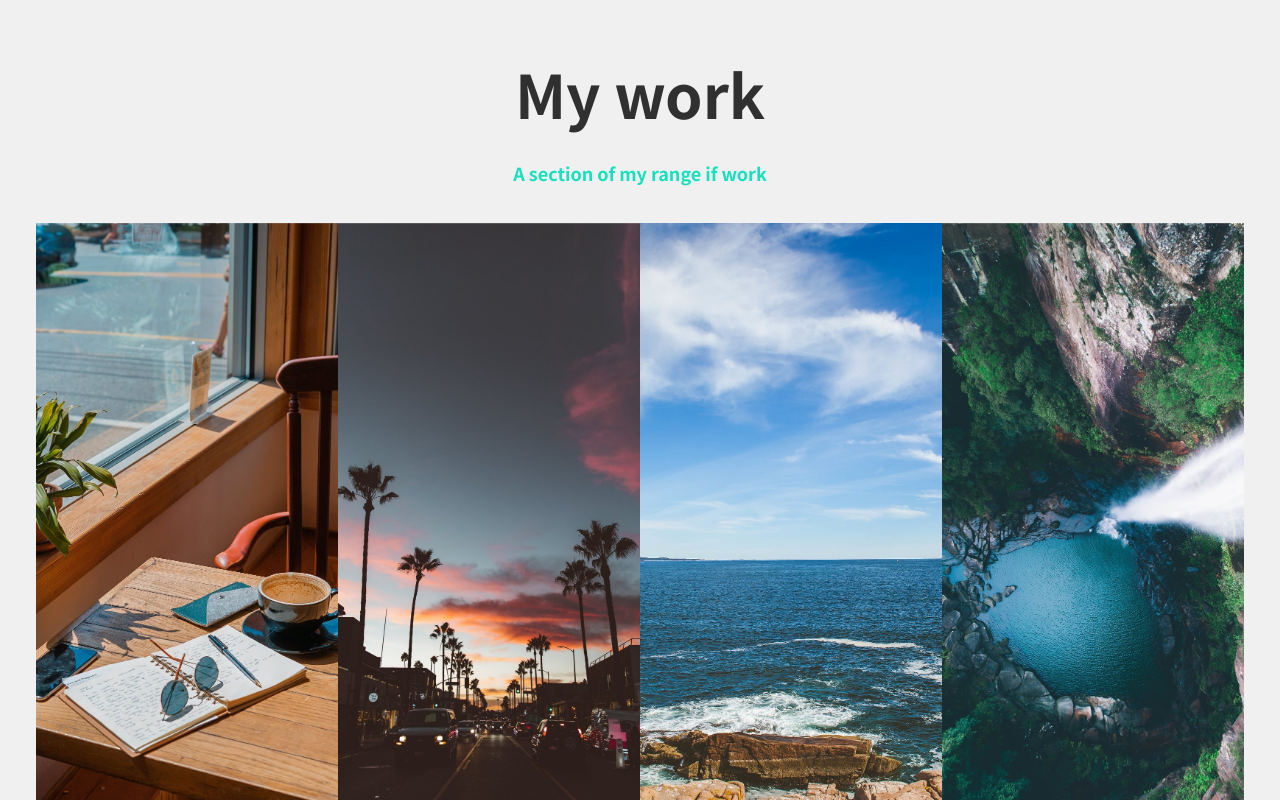
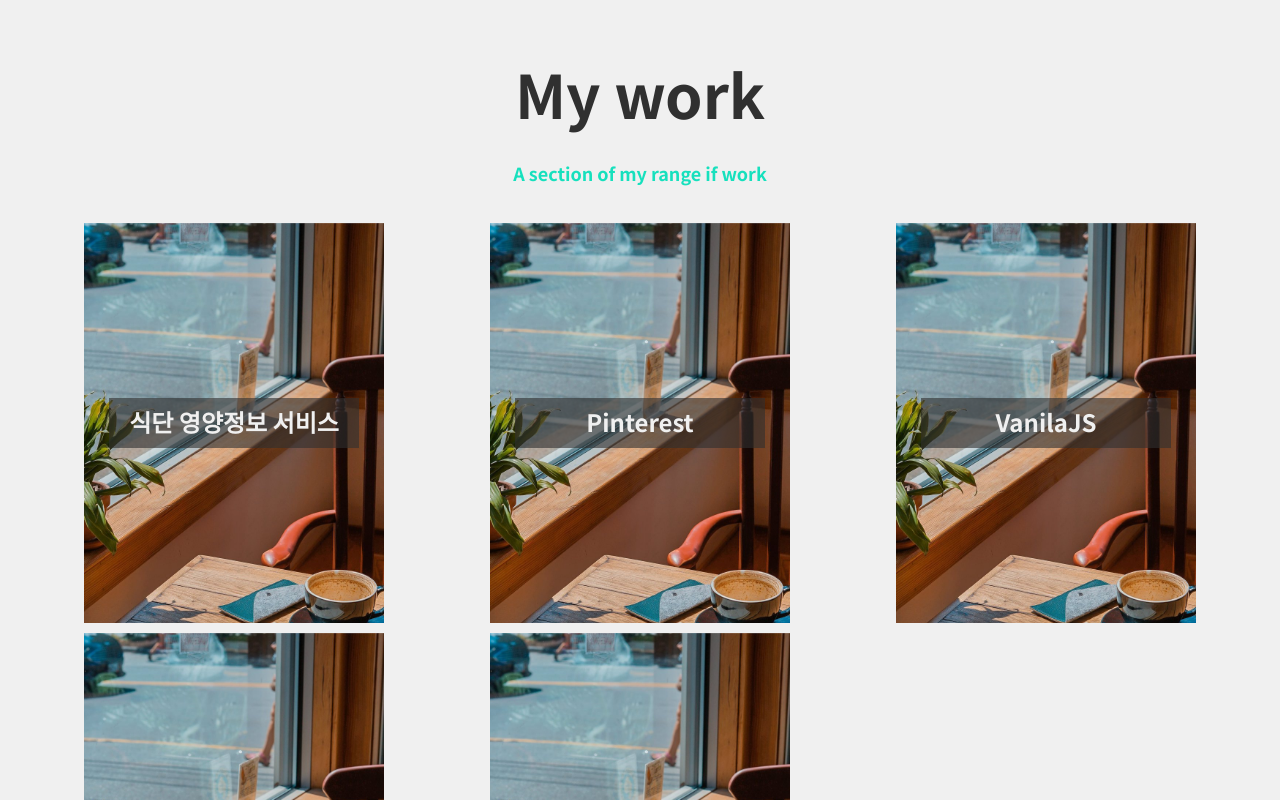
Before and after one commit to minosssss/portfolio, a plain HTML site: page index.html in a window 1280 px wide. Shown: the part 2000-2800 px from the top of the page. Drawn offline with nearby package versions, Linux system fonts and the light colour scheme.

Commit message:
Work페이지 수정

```diff
--- a/css/style.css
+++ b/css/style.css
@@ -30,7 +30,7 @@
   --fs-body: 1rem;
 
   --bs: 0.25em 0.25em 0.75em rgba(0,0,0,.25),
-        0.125em 0.125em 0.25em rgba(0,0,0,.15);
+        0.125em 0.125em 0.25em rgba(0,0,0,.2);
 }
 
 @font-face {
--- a/css/work.css
+++ b/css/work.css
@@ -11,11 +11,14 @@
 }
 
 .portfolio {
+    width: auto;
     display: grid;
     grid-template-columns: repeat(auto-fit, minmax(300px, 1fr));
+    grid-gap: 10px;
+    margin: 0 auto;
 
 }
-.portfolio__text {
+/* .portfolio__text {
     position: absolute;
     bottom: 3em;
     z-index: -1;
@@ -46,25 +49,89 @@
 .portfolio__item:focus .portfolio__img {
     transform: scale(1.2);
     opacity: 0.3;
-}
+} */
 
 .card-tech__list {
     list-style: none;
     display: flex;
     justify-content: center;
+    flex-wrap: wrap;
+    padding: 0;
     margin: 2em 0;
-    padding: 0;
-    flex-wrap: wrap;
 }
 
 .card-tech__list li {
     border-radius: 5px;
     align-items: flex-start;
     display: inline-block;
-    font-size: .8rem;
+    font-size: 0.7rem;
     margin: .5em .5em;
     width: 5.5em;
-    padding: auto;
-    background-color:var(--clr-dark);
-    color: var(--clr-light);
+    background-color:var(--clr-middle);
+    color: var(--clr-dark);
 }
+
+.face2 {
+    background-image: url('../img/work/portfolio-01.jpg');
+    background-size: cover;
+    transition: 0.5s;
+    color: var(--clr-middle);
+}
+
+.face2 h3 {
+    border-radius: 2px solid var(--clr-middle);
+    width: 250px;
+    height: 50px;
+    padding-top: 5px;
+    background-color: rgba(48, 48, 48, 0.6);
+}
+
+.portfolio .card {
+    position: relative;
+    width: 300px;
+    height: 400px;
+    margin: 0 auto;
+    background: var(--clr-dark);
+    transition: 0.5s;
+}
+
+.portfolio .card:hover {
+    box-shadow: var(--bs);
+}
+
+.portfolio .card .face {
+    position: absolute;
+    top: 0;
+    left: 0;
+    width: 100%;
+    height: 100%;
+    display: flex;
+    justify-content: center;
+    align-items: center;
+}
+
+.portfolio .card .face.face1 {
+    box-sizing: border-box;
+    padding: 1em;
+    text-align: center;
+    background: var(--crl-dark);
+    color: var(--clr-middle);
+}
+
+.portfolio .card .face.face1 h3 {
+    color: var(--clr-accent);
+}
+
+.portfolio .card:hover .face.face2 {
+    height: 400px;
+    width: 300px;
+    transform: scale(0) translate(0px, -100%);
+    transition: 0.3s ease-in-out;
+}
+
+
+@media (min-width: 800px) {
+    .face h3 {
+      font-size: 1.5rem;
+    }
+  }
--- a/index.html
+++ b/index.html
@@ -109,64 +109,74 @@
 
         <div class="portfolio">
             <!-- Portfolio item 01 -->
-            <a href="#" class="portfolio__item">
-                <img src="img/work/portfolio-01.jpg" alt="" class="portfolio__img">
-            </a>
-
-            <!-- Portfolio item 02 -->
-            <a href="#" class="portfolio__item">
-                <img src="img/work/portfolio-02.jpg" alt="" class="portfolio__img">
-            </a>
-
-            <!-- Portfolio item 03 -->
-            <a href="#" class="portfolio__item">
-                <img src="img/work/portfolio-03.jpg" alt="" class="portfolio__img">
-            </a>
-
-            <!-- Portfolio item 04 -->
-            <a href="#" class="portfolio__item">
-                <img src="img/work/portfolio-04.jpg" alt="" class="portfolio__img">
-            </a>
-
-            <!-- Portfolio item 05 -->
-            <a href="#" class="portfolio__item">
-                <img src="img/work/portfolio-05.jpg" alt="" class="portfolio__img">
-            </a>
-
-            <!-- Portfolio item 06 -->
-            <a href="#" class="portfolio__item">
-                <img src="img/work/portfolio-06.jpg" alt="" class="portfolio__img">
-            </a>
-
-            <!-- Portfolio item 07 -->
-            <a href="#" class="portfolio__item">
-                <img src="img/work/portfolio-07.jpg" alt="" class="portfolio__img">
-            </a>
-
-            <!-- Portfolio item 08 -->
-            <a href="#" class="portfolio__item">
-                <img src="img/work/portfolio-08.jpg" alt="" class="portfolio__img">
-            </a>
-
-            <!-- Portfolio item 09 -->
-            <div class="portfolio__item">
-                <a href="#" class="portfolio__a">
-                    <img src="img/work/portfolio-09.jpg" alt="" class="portfolio__img">
-                </a>
-
-                <div class="portfolio__text">
-                    <h3 class="card-title">Something</h3>
-                    <p class="card-body">Lorem ipsum dolor sit amet consectetur, adipisicing elit. Amet nostrum dolore quod!</p>
-                    <ul class="card-tech__list">
-                        <li>Django</li>
-                        <li>JS</li>
-                        <li>HTML5</li>
-                        <li>CSS</li>
-                        <li>YOLOv3</li>
-                    </ul>
+            <div class="card">
+                <div class="face face1">
+                    <div class="content">
+                        <h3>식단 영양정보 서비스</h3>
+                        <p>Lorem ipsum dolor sit amet consectetur adipisicing elit. Non, debitis provident.</p>
+                        <a class="btn" href="#">Read More</a>
+                    </div>
+                </div>
+                <div class="face face2">
+                    <h3>식단 영양정보 서비스</h3>
                 </div>
             </div>
+            <div class="card">
+                <div class="face face1">
+                    <div class="content">
+                        <h3>Service Test</h3>
+                        <p>Lorem ipsum dolor sit amet consectetur adipisicing elit. Non, debitis provident.</p>
+                        <a class="btn" href="#">Read More</a>
+                    </div>
+                </div>
+                <div class="face face2">
+                    <h3>Pinterest</h3>
+                </div>
+            </div>
+            <div class="card">
+                <div class="face face1">
+                    <div class="content">
+                        <h3>Service Test</h3>
+                        <p>Lorem ipsum dolor sit amet consectetur adipisicing elit. Non, debitis provident.</p>
+                        <a class="btn" href="#">Read More</a>
+                    </div>
+                </div>
+                <div class="face face2">
+                    <h3>VanilaJS</h3>
+                </div>
+            </div>
+            <div class="card">
+                <div class="face face1">
+                    <div class="content">
+                        <h3>Service Test</h3>
+                        <p>Lorem ipsum dolor sit amet consectetur adipisicing elit. Non, debitis provident.</p>
+                        <ul class="card-tech__list">
+                            <li>JavaScript</li>
+                            <li>HTML5</li>
+                            <li>CSS</li>
+                            <li>JavaScript</li>
+                            <li>HTML5</li>
 
+                        </ul>
+                        <a class="btn" href="#">Read More</a>
+                    </div>
+                </div>
+                <div class="face face2">
+                    <h3>VanilaJS</h3>
+                </div>
+            </div>
+            <div class="card">
+                <div class="face face1">
+                    <div class="content">
+                        <h3>Service Test</h3>
+                        <p>Lorem ipsum dolor sit amet consectetur adipisicing elit. Non, debitis provident.</p>
+                        <a class="btn" href="#">Read More</a>
+                    </div>
+                </div>
+                <div class="face face2">
+                    <h3>VanilaJS</h3>
+                </div>
+            </div>
         </div>
 
     </section>
```
